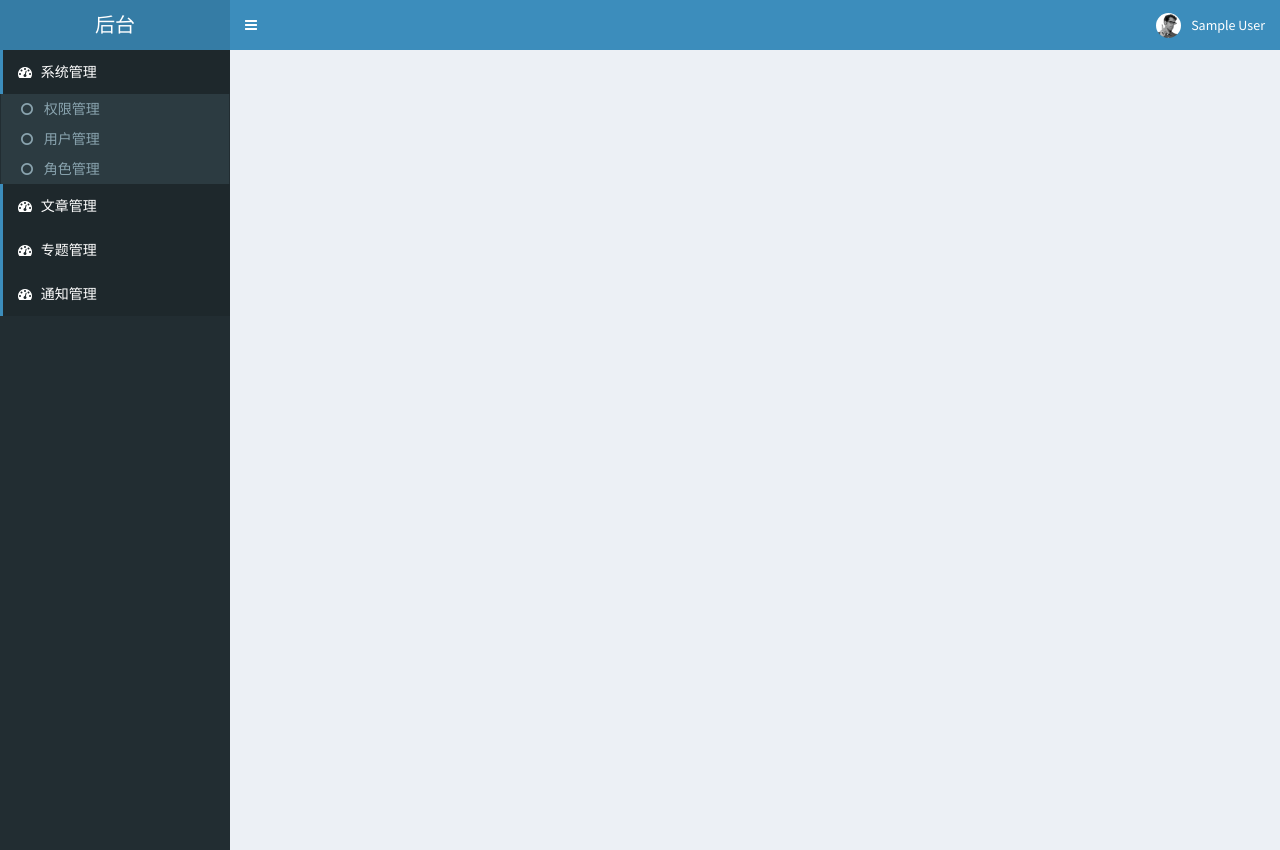
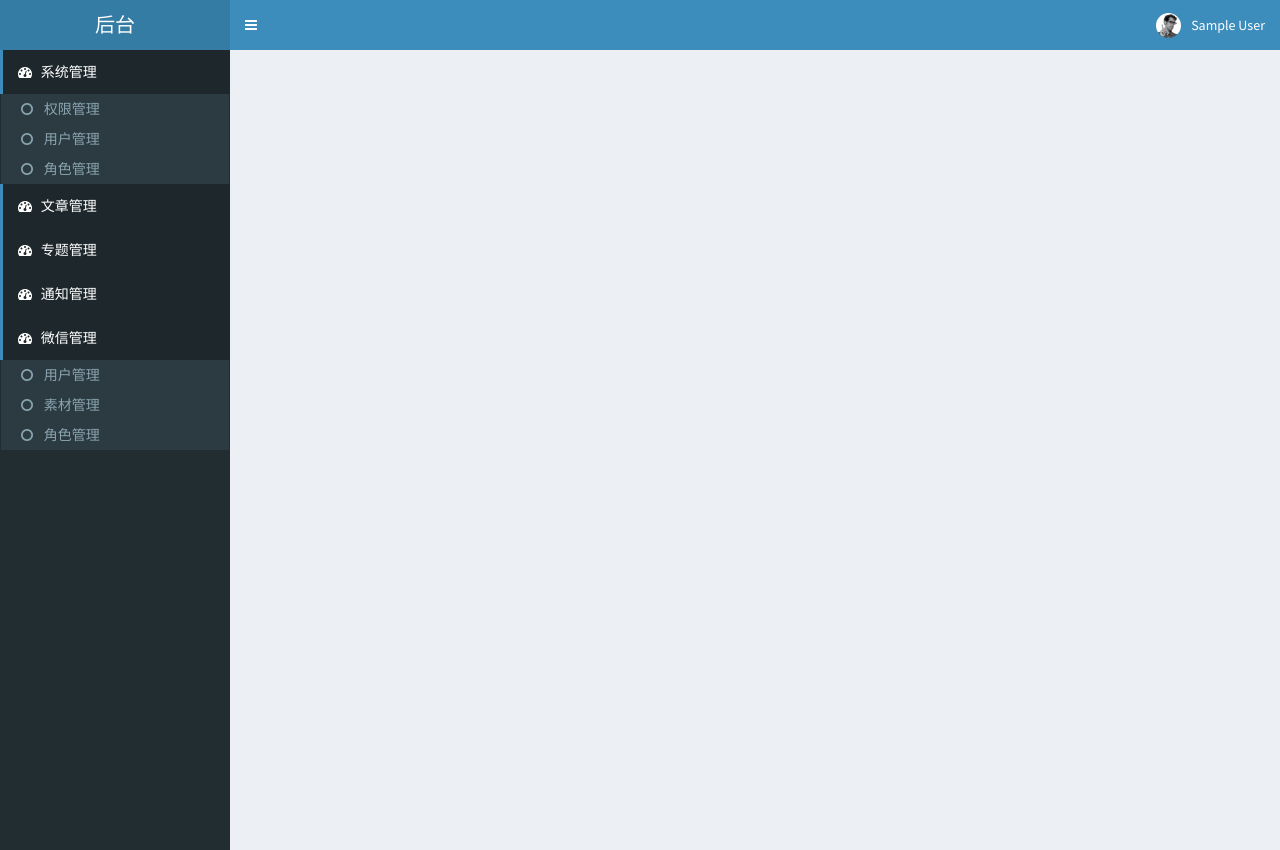
Before and after one commit to 1691285988/LaravelModule, a Laravel app: page /admin/home in a window 1280 px wide. Run offline with Laravel 8, Linux system fonts and the light colour scheme; the visitor is signed in with stand-in values (Sample User, id 1); data that the repository does not hold is empty; settings files or empty folders that the repository lacks are supplied; some libraries are stand-ins or nearby versions.

Commit message:
提交后台微信管理页面

```diff
--- a/resources/views/admin/layout/sidebar.blade.php
+++ b/resources/views/admin/layout/sidebar.blade.php
@@ -38,6 +38,17 @@
                     </a>
                 </li>
             @endcan
+                <li class="treeview active">
+                    <a href="#">
+                        <i class="fa fa-dashboard"></i> <span>微信管理</span>
+                        <span class="pull-right-container"></span>
+                    </a>
+                    <ul class="treeview-menu">
+                        <li><a href="/admin/permissions"><i class="fa fa-circle-o"></i> 用户管理</a></li>
+                        <li><a href="/admin/users"><i class="fa fa-circle-o"></i> 素材管理</a></li>
+                        <li><a href="/admin/roles"><i class="fa fa-circle-o"></i> 角色管理</a></li>
+                    </ul>
+                </li>
         </ul>
     </section>
     <!-- /.sidebar -->
```
